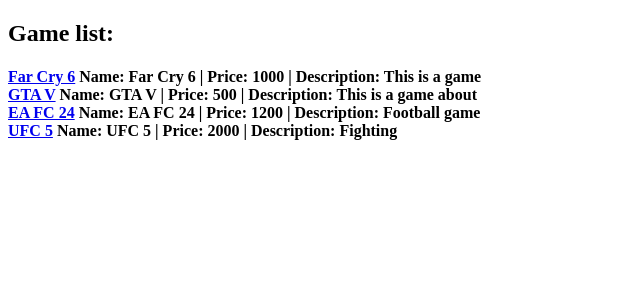
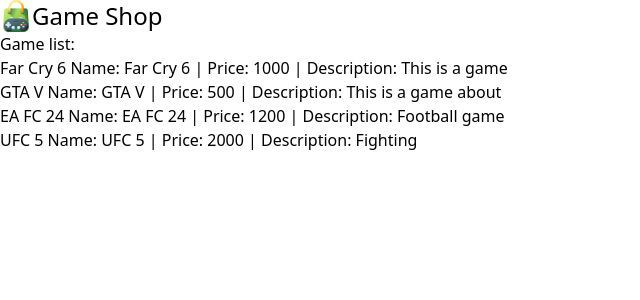
Before and after one commit to A1exStanis/Django_Shop, a Django app: page /myapp/ in a window 1280 px wide. Shown: the top 300 px of the page, without its empty margins (0-640 px from the left). Run offline with Django 5.2, Linux system fonts and the light colour scheme; data comes from the database, SQL or seed files in the repository.

Commit message:
add logo

```diff
--- a/games/static/games/styles.css
+++ b/games/static/games/styles.css
@@ -558,7 +558,29 @@
   position: static;
 }
 
+.flex {
+  display: flex;
+}
+
+.h-8 {
+  height: 2rem;
+}
+
+.w-8 {
+  width: 2rem;
+}
+
 .bg-sky-500 {
   --tw-bg-opacity: 1;
   background-color: rgb(14 165 233 / var(--tw-bg-opacity));
 }
+
+.text-xl {
+  font-size: 1.25rem;
+  line-height: 1.75rem;
+}
+
+.text-2xl {
+  font-size: 1.5rem;
+  line-height: 2rem;
+}
--- a/games/templates/games/index.html
+++ b/games/templates/games/index.html
@@ -1,10 +1,24 @@
 <!DOCTYPE html>
+{% load static %}
 <html lang="en" xmlns="http://www.w3.org/1999/html">
 <head>
+    <link rel="stylesheet" href="{% static 'games/styles.css' %}">
     <meta charset="UTF-8">
     <title>Games</title>
 </head>
 <body>
+    <nav>
+        <div>
+            <div>
+                <div>
+                    <div class="flex">
+                        <img class="h-8 w-8" src="{% static 'games/images/logo.png' %}"/>
+                        <span class="text-2xl">Game Shop</span>
+                    </div>
+                </div>
+            </div>
+        </div>
+    </nav>
     <h2>
         Game list:
     </h2>
--- a/games/templates/games/one_game.html
+++ b/games/templates/games/one_game.html
@@ -6,7 +6,7 @@
     <link rel="stylesheet" href="{% static 'games/styles.css' %}">
     <title>{{ game.name }}</title>
 </head>
-<body class="bg-sky-500">
+<body>
     <h4>
         Name: {{ game.name }} <br/>
         Price: {{ game.price }} <br/>
```
Also changed, not shown: games/static/games/images/logo.png (added).
